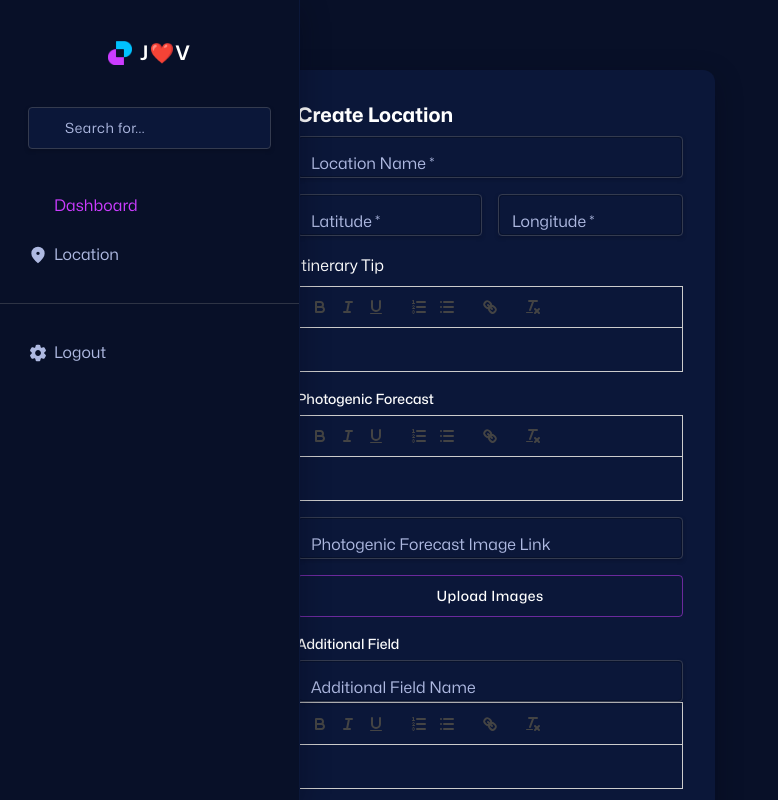
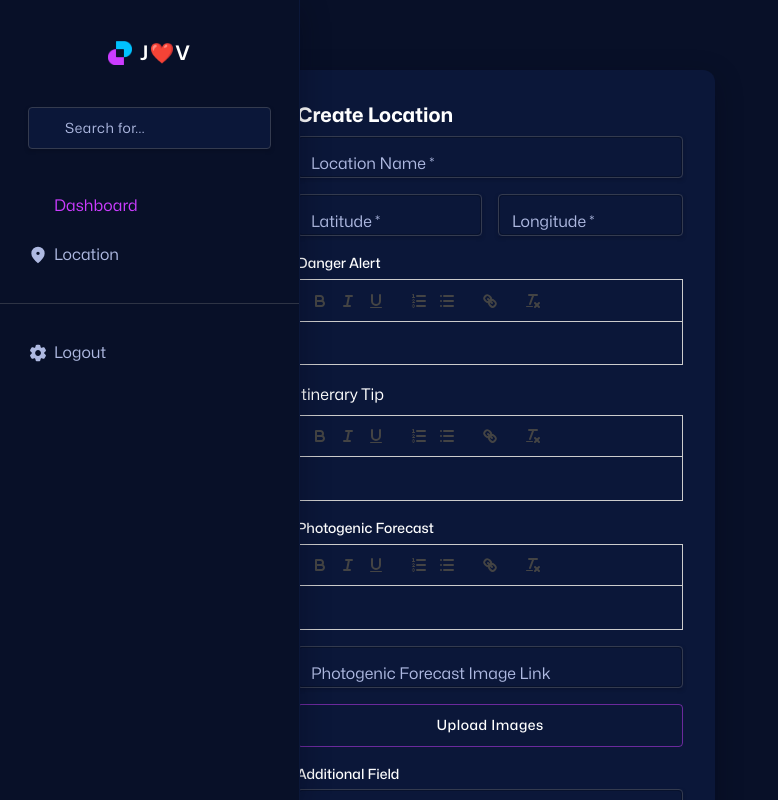
Before and after one commit to JaganML1993/ktp-admin, a React (Vite) app: page /pages/location/create in a window 1280 px wide. Shown: the top 800 px of the page, without its empty margins (0-778 px from the left). Built offline with nearby package versions, Linux system fonts and the light colour scheme; sample sign-in values are in the browser's storage; some icons are missing.

Commit message:
added danger alert

```diff
--- a/src/pages/location/locationCreate.tsx
+++ b/src/pages/location/locationCreate.tsx
@@ -14,6 +14,7 @@ const defaultState = {
   photogenicForecastLink: '',
   bestTimeToVisit: '',
   additionalField: '',
+  dangerAlert: '',
   images: [] as File[],
 };
 
@@ -55,6 +56,7 @@ const CreateLocation = () => {
     formData.append('photogenicForecastLink', form.photogenicForecastLink);
     formData.append('bestTimeToVisit', form.bestTimeToVisit);
     formData.append('additionalField', form.additionalField);
+    formData.append('dangerAlert', form.dangerAlert);
 
     form.images.forEach((file) => {
       formData.append('photogenicImages', file);
@@ -117,6 +119,18 @@ const CreateLocation = () => {
                   onChange={handleInputChange}
                   required
                   fullWidth
+                />
+              </Grid>
+
+              <Grid item xs={12}>
+                <Typography variant="subtitle2" gutterBottom>
+                  Danger Alert
+                </Typography>
+                <ReactQuill
+                  theme="snow"
+                  modules={modules}
+                  value={form.dangerAlert}
+                  onChange={(value) => setForm((prev) => ({ ...prev, dangerAlert: value }))}
                 />
               </Grid>
 
--- a/src/pages/location/locationEdit.tsx
+++ b/src/pages/location/locationEdit.tsx
@@ -15,6 +15,7 @@ const defaultState = {
   photogenicForecastLink: '',
   bestTimeToVisit: '',
   additionalField: '',
+  dangerAlert: '',
   images: [] as File[],
   existingImages: [] as string[],
 };
@@ -53,6 +54,7 @@ const EditLocation = () => {
           photogenicForecastLink: he.decode(data.photogenicForecastLink || ''),
           bestTimeToVisit: he.decode(data.bestTimeToVisit || ''),
           additionalField: he.decode(data.additionalField || ''),
+          dangerAlert: he.decode(data.dangerAlert || ''),
           existingImages: data.photogenicForecastImages || [],
         }));
       })
@@ -90,6 +92,7 @@ const EditLocation = () => {
     formData.append('photogenicForecastLink', form.photogenicForecastLink);
     formData.append('bestTimeToVisit', form.bestTimeToVisit);
     formData.append('additionalField', form.additionalField);
+    formData.append('dangerAlert', form.dangerAlert);
 
     form.images.forEach((file) => {
       formData.append('photogenicImages', file);
@@ -161,6 +164,18 @@ const EditLocation = () => {
                   onChange={handleInputChange}
                   required
                   fullWidth
+                />
+              </Grid>
+
+              <Grid item xs={12}>
+                <Typography variant="subtitle2" gutterBottom>
+                  Danger Alert
+                </Typography>
+                <ReactQuill
+                  theme="snow"
+                  modules={modules}
+                  value={form.dangerAlert}
+                  onChange={handleRichTextChange('dangerAlert')}
                 />
               </Grid>
 
```
